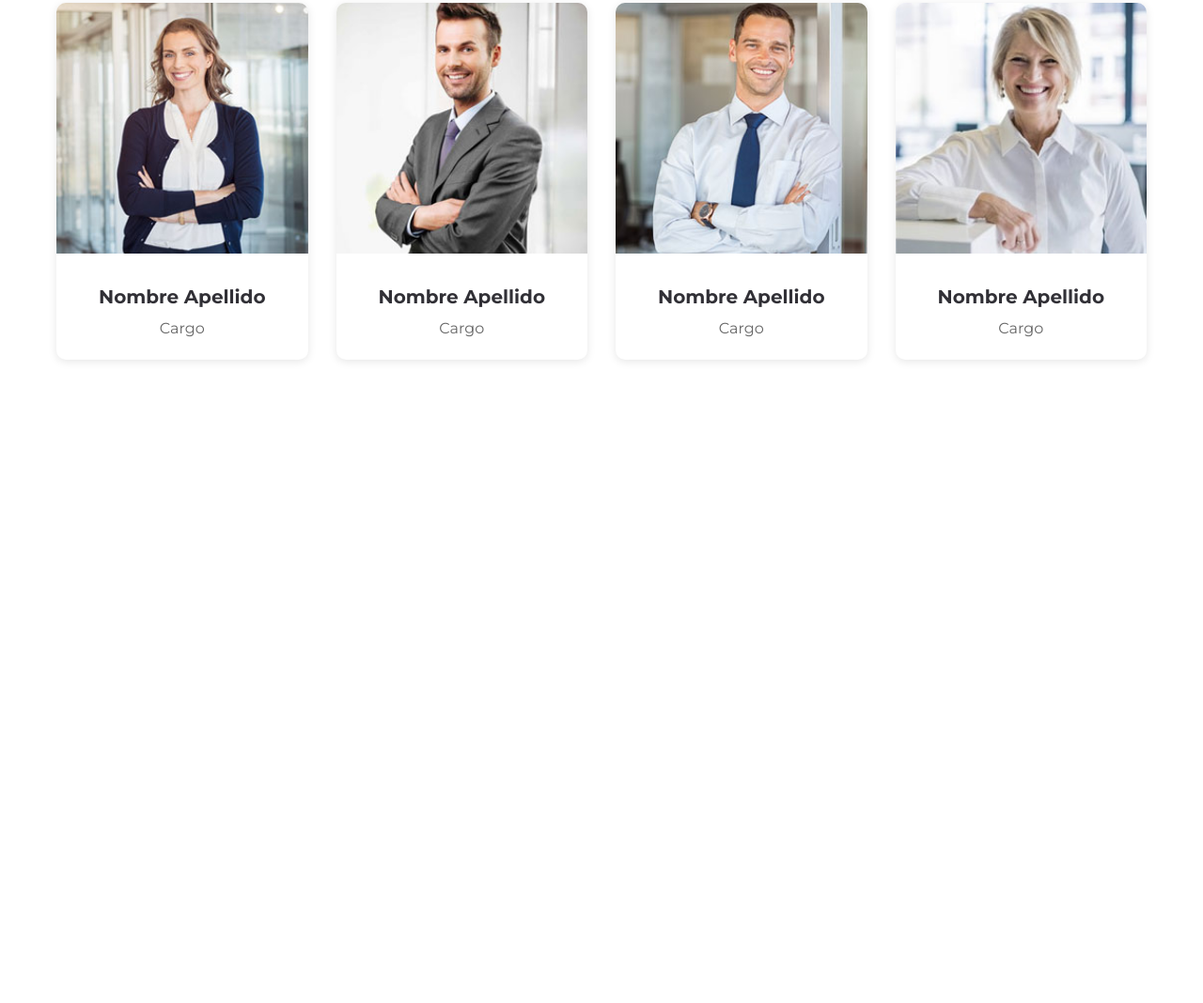
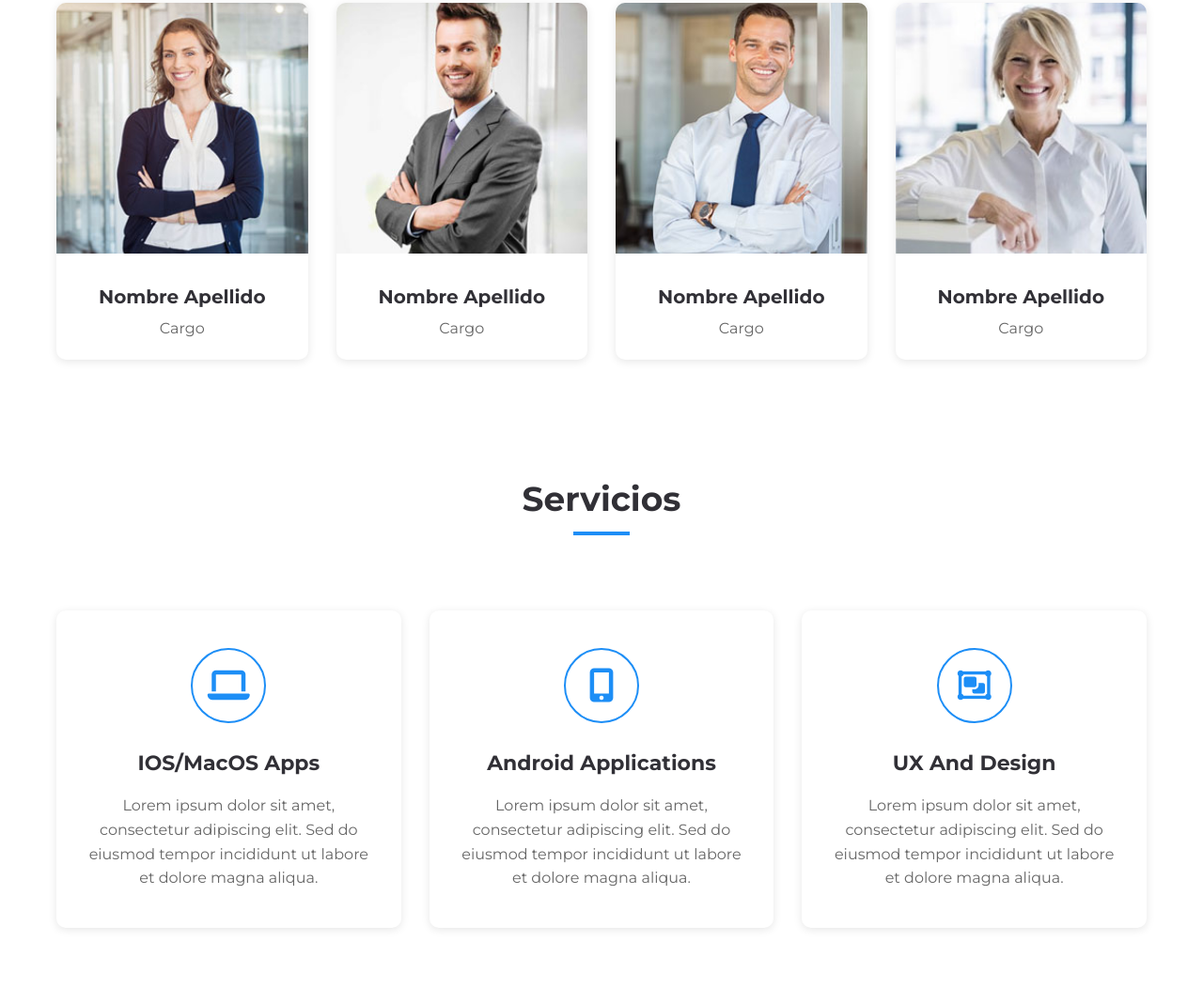
Before and after one commit to hazelhd20/Examen-Unidad-2, a plain HTML site: page index.html in a window 1280 px wide. Shown: the part 835-1903 px from the top of the page at 94% size. Before the commit the page ends 1258 px from the top, so only its background shows below. Drawn offline with Linux system fonts and the light colour scheme.

Commit message:
Seccion de Servicios

```diff
--- a/estilos.css
+++ b/estilos.css
@@ -266,14 +266,12 @@ body {
     border-radius: 10px;
     box-shadow: 0 2px 10px rgba(0, 0, 0, 0.1);
     overflow: visible;
-    transition: transform 0.3s ease, box-shadow 0.3s ease;
+    transition: transform 0.3s ease;
     position: relative;
-    transform-origin: top center;
 }
 
 .empresa-miembro:hover {
-    transform: scaleY(1.05);
-    box-shadow: 0 4px 15px rgba(0, 0, 0, 0.15);
+    transform: translateY(-5px);
 }
 
 .empresa-imagen-container {
@@ -349,3 +347,103 @@ body {
     margin-bottom: 20px;
     padding: 0 15px;
 }
+
+/* Sección Servicios */
+.servicios {
+    padding: 80px 0;
+    background-color: var(--blanco);
+}
+
+.servicios .contenedor {
+    display: flex;
+    flex-direction: column;
+    align-items: center;
+}
+
+.servicios-titulo {
+    font-size: 36px;
+    font-weight: 700;
+    color: var(--negro);
+    text-align: center;
+    margin-bottom: 50px;
+    position: relative;
+    display: inline-block;
+}
+
+.servicios-titulo::after {
+    content: '';
+    position: absolute;
+    bottom: -10px;
+    left: 50%;
+    transform: translateX(-50%);
+    width: 60px;
+    height: 4px;
+    background-color: var(--azul);
+}
+
+.servicios-grid {
+    display: grid;
+    grid-template-columns: repeat(3, 1fr);
+    gap: 30px;
+    width: 100%;
+    margin-top: 40px;
+}
+
+.servicio-card {
+    background-color: var(--blanco);
+    padding: 40px 30px;
+    text-align: center;
+    border-radius: 10px;
+    box-shadow: 0 2px 10px rgba(0, 0, 0, 0.1);
+    transition: transform 0.3s ease, box-shadow 0.3s ease, background-color 0.3s ease;
+    display: flex;
+    flex-direction: column;
+    align-items: center;
+}
+
+.servicio-card:hover {
+    transform: translateY(-5px);
+    box-shadow: 0 4px 15px rgba(0, 0, 0, 0.1);
+    background-color: var(--azul);
+}
+
+.servicio-card:hover .servicio-nombre,
+.servicio-card:hover .servicio-descripcion {
+    color: var(--blanco);
+}
+
+.servicio-icono {
+    width: 80px;
+    height: 80px;
+    display: flex;
+    align-items: center;
+    justify-content: center;
+    margin-bottom: 25px;
+    border: 2px solid var(--azul);
+    border-radius: 50%;
+    color: var(--azul);
+    font-size: 36px;
+    background-color: var(--blanco);
+    transition: background-color 0.3s ease, color 0.3s ease, border-color 0.3s ease;
+}
+
+.servicio-card:hover .servicio-icono {
+    background-color: var(--blanco);
+    color: var(--azul);
+    border-color: var(--blanco);
+}
+
+.servicio-nombre {
+    font-size: 22px;
+    font-weight: 600;
+    color: var(--negro);
+    margin-bottom: 15px;
+    transition: color 0.3s ease;
+}
+
+.servicio-descripcion {
+    font-size: 16px;
+    line-height: 1.6;
+    color: #666;
+    transition: color 0.3s ease;
+}
--- a/index.html
+++ b/index.html
@@ -114,5 +114,35 @@
             </div>
         </div>
     </section>
+
+    <!-- Sección Servicios -->
+    <section id="servicios" class="servicios">
+        <div class="contenedor">
+            <h2 class="servicios-titulo">Servicios</h2>
+            <div class="servicios-grid">
+                <div class="servicio-card">
+                    <div class="servicio-icono">
+                        <i class="fas fa-laptop"></i>
+                    </div>
+                    <h3 class="servicio-nombre">IOS/MacOS Apps</h3>
+                    <p class="servicio-descripcion">Lorem ipsum dolor sit amet, consectetur adipiscing elit. Sed do eiusmod tempor incididunt ut labore et dolore magna aliqua.</p>
+                </div>
+                <div class="servicio-card">
+                    <div class="servicio-icono">
+                        <i class="fas fa-mobile-alt"></i>
+                    </div>
+                    <h3 class="servicio-nombre">Android Applications</h3>
+                    <p class="servicio-descripcion">Lorem ipsum dolor sit amet, consectetur adipiscing elit. Sed do eiusmod tempor incididunt ut labore et dolore magna aliqua.</p>
+                </div>
+                <div class="servicio-card">
+                    <div class="servicio-icono">
+                        <i class="far fa-object-group"></i>
+                    </div>
+                    <h3 class="servicio-nombre">UX And Design</h3>
+                    <p class="servicio-descripcion">Lorem ipsum dolor sit amet, consectetur adipiscing elit. Sed do eiusmod tempor incididunt ut labore et dolore magna aliqua.</p>
+                </div>
+            </div>
+        </div>
+    </section>
 </body>
 </html>
```
